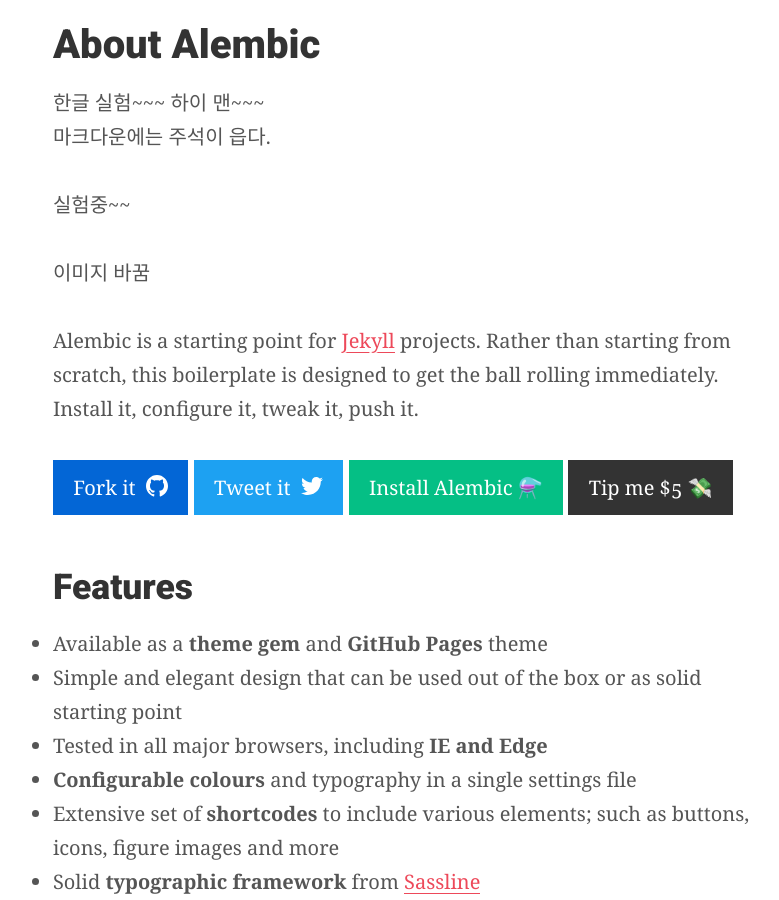
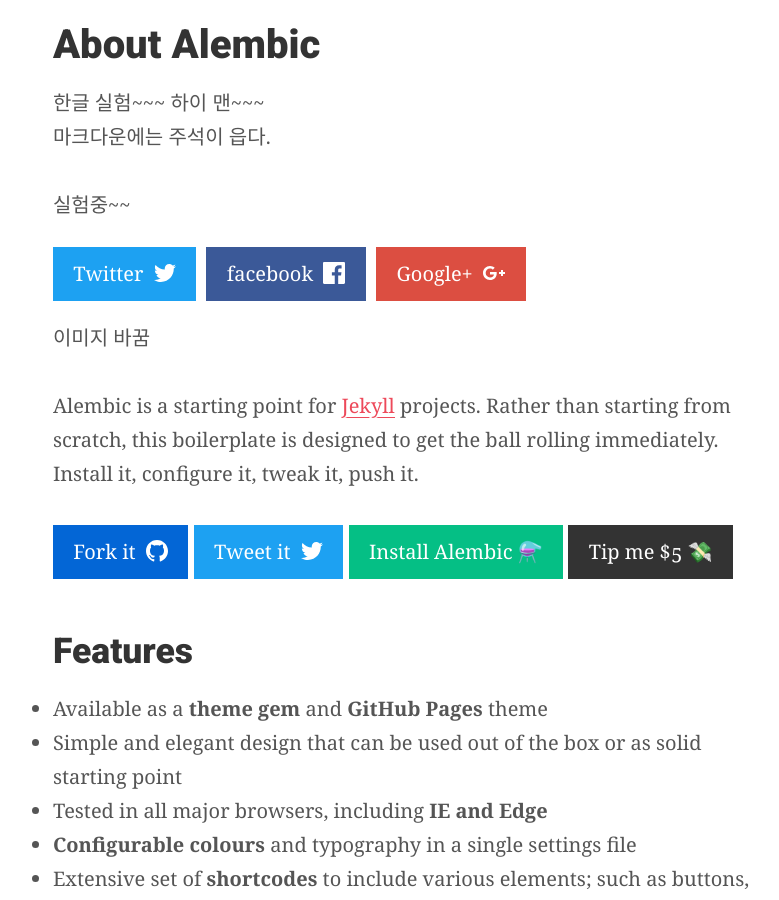
Before and after one commit to Haawron/Haawron.github.io, a Jekyll site: the page built from index.md, in a window 1280 px wide and 900 px high, scrolled down 434 px. Shown: the whole window, without its empty margins (230-1009 px from the left). Built offline with Jekyll 4.4.1, drawn with Linux system fonts in a browser that asks for light colours; some web fonts are replaced; our own code applies the rules of GitHub Pages for plain Markdown files.

Commit message:
아이콘 왜 안뜨지

```diff
--- a/index.md
+++ b/index.md
@@ -11,7 +11,7 @@
 한글 실험~~~ 하이 맨~~~ <br>
 마크다운에는 주석이 읍다.<br><br>
 실험중~~<br>
-
+{% include nav-share.html %}
 이미지 바꿈<br>
 
 Alembic is a starting point for [Jekyll](https://jekyllrb.com/) projects. Rather than starting from scratch, this boilerplate is designed to get the ball rolling immediately. Install it, configure it, tweak it, push it.
```
